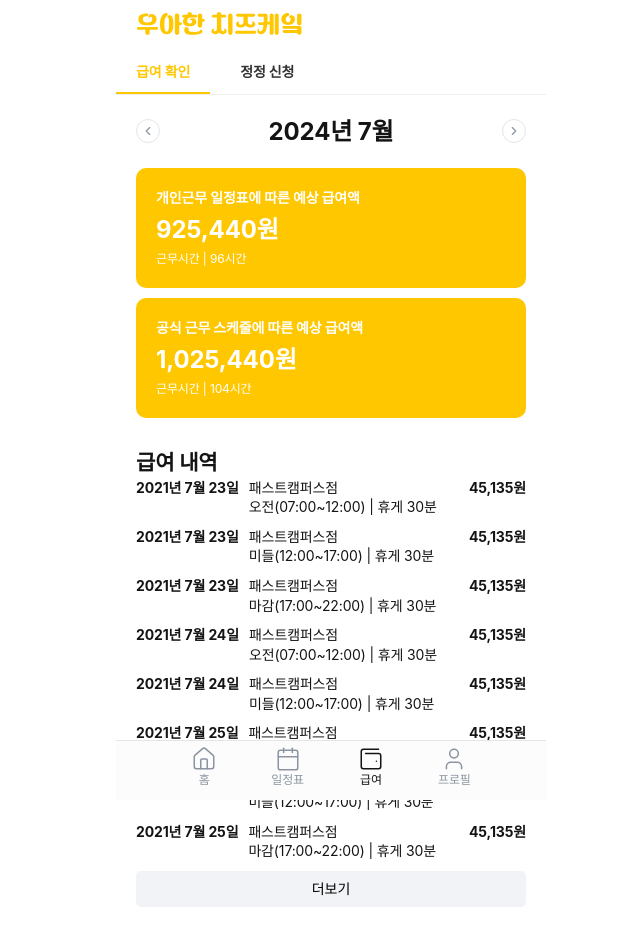
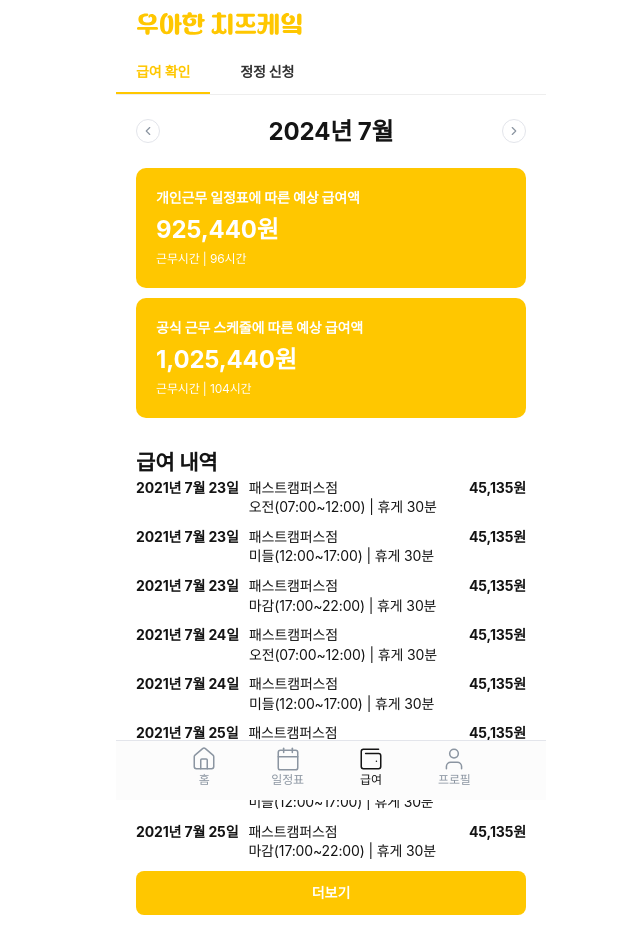
Before and after one commit to dev-meryoung/woowahan-siblings, a React (Vite) app: page /wage/check in a window 1280 px wide. Shown: the top 929 px of the page, without its empty margins (309-949 px from the left). Built offline with nearby package versions, Linux system fonts and the light colour scheme; a web font is replaced by a local one.

Commit message:
feat: 더보기 버튼 ui 및 클릭시 3개씩 로드

```diff
--- a/src/components/Wage/WorkHistory.tsx
+++ b/src/components/Wage/WorkHistory.tsx
@@ -3,6 +3,7 @@ import { useState } from 'react';
 import styled from '@emotion/styled';
 import { Timestamp } from 'firebase/firestore';
 import workHistoryData, { IWorkHistoryItem } from '@/components/Wage/workHistoryData';
+import Button from '../Button';
 
 const formatTimestamp = (timestamp: Timestamp) => {
 	const date = timestamp.toDate();
@@ -13,7 +14,7 @@ const WorkHistory = () => {
 	const [visibleItems, setVisibleItems] = useState(8);
 
 	const handleLoadMore = () => {
-		setVisibleItems((prevVisibleItems) => prevVisibleItems + 1);
+		setVisibleItems((prevVisibleItems) => prevVisibleItems + 3);
 	};
 
 	return (
@@ -30,7 +31,13 @@ const WorkHistory = () => {
 				</HistoryItem>
 			))}
 			{visibleItems < workHistoryData.length && (
-				<MoreButton onClick={handleLoadMore}>더보기</MoreButton>
+				<Button
+					label="더보기"
+					onClick={handleLoadMore}
+					size="normal"
+					theme="primary"
+					buttonWidth="100%"
+				/>
 			)}
 		</Container>
 	);
@@ -62,12 +69,4 @@ const Amount = styled.div`
 	font-weight: bold;
 `;
 
-const MoreButton = styled.button`
-	width: 100%;
-	padding: 10px;
-	background-color: #f2f3f6;
-	border: none;
-	border-radius: 5px;
-	cursor: pointer;
-`;
 export default WorkHistory;
--- a/src/components/Wage/workHistoryData.tsx
+++ b/src/components/Wage/workHistoryData.tsx
@@ -86,6 +86,36 @@ const workHistoryData: IWorkHistoryItem[] = [
 		workingTimes: '마감(17:00~22:00) | 휴게 30분',
 		amount: 45135,
 	},
+	{
+		date: Timestamp.fromDate(new Date(2021, 6, 26, 17, 0)),
+		workPlace: '패스트캠퍼스점',
+		workingTimes: '마감(17:00~22:00) | 휴게 30분',
+		amount: 45135,
+	},
+	{
+		date: Timestamp.fromDate(new Date(2021, 6, 26, 17, 0)),
+		workPlace: '패스트캠퍼스점',
+		workingTimes: '마감(17:00~22:00) | 휴게 30분',
+		amount: 45135,
+	},
+	{
+		date: Timestamp.fromDate(new Date(2021, 6, 26, 17, 0)),
+		workPlace: '패스트캠퍼스점',
+		workingTimes: '마감(17:00~22:00) | 휴게 30분',
+		amount: 45135,
+	},
+	{
+		date: Timestamp.fromDate(new Date(2021, 6, 26, 17, 0)),
+		workPlace: '패스트캠퍼스점',
+		workingTimes: '마감(17:00~22:00) | 휴게 30분',
+		amount: 45135,
+	},
+	{
+		date: Timestamp.fromDate(new Date(2021, 6, 26, 17, 0)),
+		workPlace: '패스트캠퍼스점',
+		workingTimes: '마감(17:00~22:00) | 휴게 30분',
+		amount: 45135,
+	},
 ];
 
 export default workHistoryData;
```
